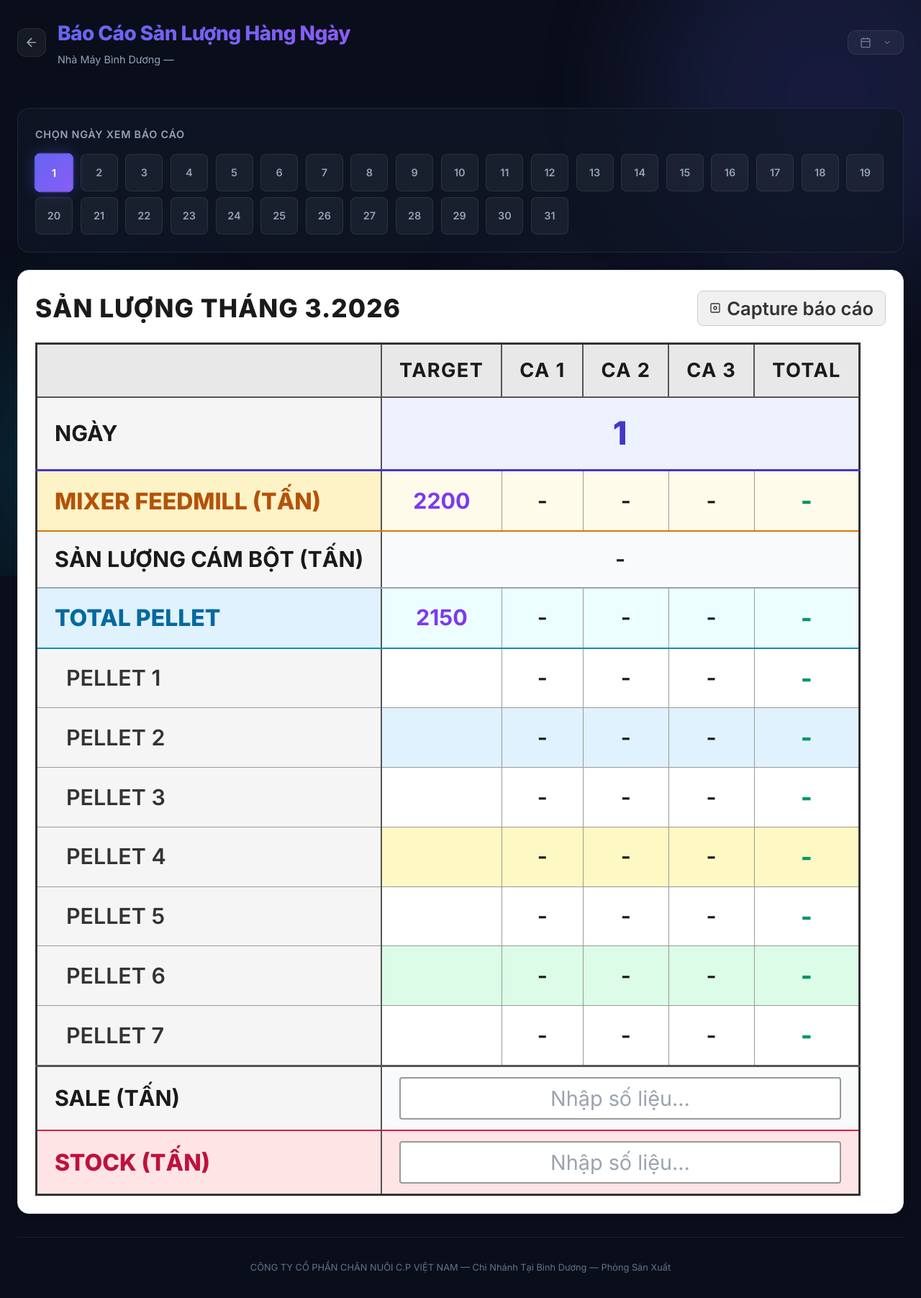
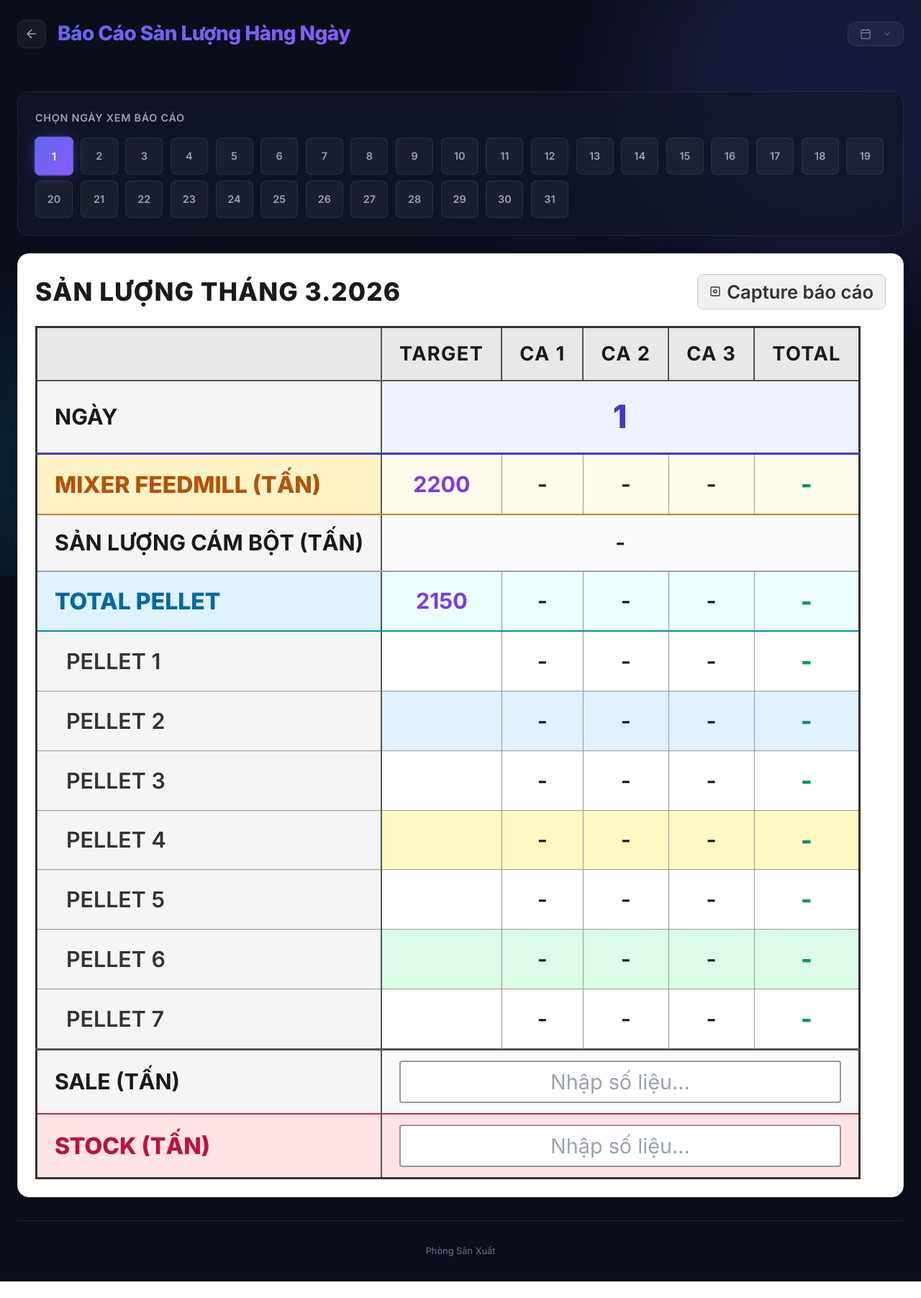
Before and after one commit to mixercpbd430-create/Sanluongcv, a Flask app: page /report in a window 1280 px wide. Shown: the whole page at 72% size. After the commit the page ends 1781 px from the top, so only its background shows below. Run offline with Flask 3, Linux system fonts and the light colour scheme; the visitor is signed in with stand-in values (Sample User, id 1); data that the repository does not hold is empty; some libraries are stand-ins or nearby versions.

Commit message:
Cập nhật giao diện

```diff
--- /dev/null
+++ b/client/config_pellet_mini.json
@@ -0,0 +1,6 @@
+{
+  "server_url": "https://sanluongcv.onrender.com",
+  "username": "pellet mini",
+  "password": "222",
+  "folder": "D:/Github/Sanluongcv/CAMVIEN67"
+}
--- a/static/app.js
+++ b/static/app.js
@@ -54,7 +54,7 @@ function updateLastUpdated() {
 function updateSubtitle() {
     const sel = AVAILABLE_MONTHS.find(m => m.key === SELECTED_MONTH);
     const label = sel ? sel.label : '';
-    document.getElementById('report-subtitle').textContent = `Nhà Máy Bình Dương — ${label}`;
+    document.getElementById('report-subtitle').textContent = label;
 }
 
 function getMonthLabel(monthKey) {
--- a/static/report.js
+++ b/static/report.js
@@ -39,7 +39,7 @@ document.addEventListener('DOMContentLoaded', () => {
 function updateSubtitle() {
     const sel = AVAILABLE_MONTHS.find(m => m.key === SELECTED_MONTH);
     const label = sel ? sel.label : '';
-    document.getElementById('report-subtitle').textContent = `Nhà Máy Bình Dương — ${label}`;
+    document.getElementById('report-subtitle').textContent = label;
 }
 
 function changeMonth(monthKey) {
--- a/templates/login.html
+++ b/templates/login.html
@@ -13,7 +13,7 @@
             <div class="login-header">
                 <div class="logo-icon">🏭</div>
                 <h1>Sản Lượng Sản Xuất</h1>
-                <p class="subtitle">Nhà Máy Bình Dương</p>
+
             </div>
 
             {% if error %}
@@ -39,7 +39,6 @@
             </form>
 
             <div class="login-footer">
-                <p>CÔNG TY CỔ PHẦN CHĂN NUÔI C.P VIỆT NAM</p>
             </div>
         </div>
     </div>
--- a/templates/report.html
+++ b/templates/report.html
@@ -3,7 +3,7 @@
 <head>
     <meta charset="UTF-8">
     <meta name="viewport" content="width=device-width, initial-scale=1.0">
-    <title>Báo Cáo Hàng Ngày - Nhà Máy Bình Dương</title>
+    <title>Báo Cáo Hàng Ngày</title>
     <link rel="preconnect" href="https://fonts.googleapis.com">
     <link rel="preconnect" href="https://fonts.gstatic.com" crossorigin>
     <link href="https://fonts.googleapis.com/css2?family=Inter:wght@300;400;500;600;700;800&display=swap" rel="stylesheet">
@@ -29,7 +29,7 @@
                     </a>
                     <div>
                         <h1 id="main-title">Báo Cáo Sản Lượng Hàng Ngày</h1>
-                        <p class="subtitle" id="report-subtitle">Nhà Máy Bình Dương</p>
+                        <p class="subtitle" id="report-subtitle"></p>
                     </div>
                 </div>
                 <div class="header-right">
@@ -193,7 +193,7 @@
         </section>
 
         <footer class="footer">
-            <p>CÔNG TY CỔ PHẦN CHĂN NUÔI C.P VIỆT NAM — Chi Nhánh Tại Bình Dương — Phòng Sản Xuất</p>
+            <p>Phòng Sản Xuất</p>
         </footer>
     </div>
 
```
Also changed, not shown: templates/index.html (+4 -4 lines), 1 other file.
